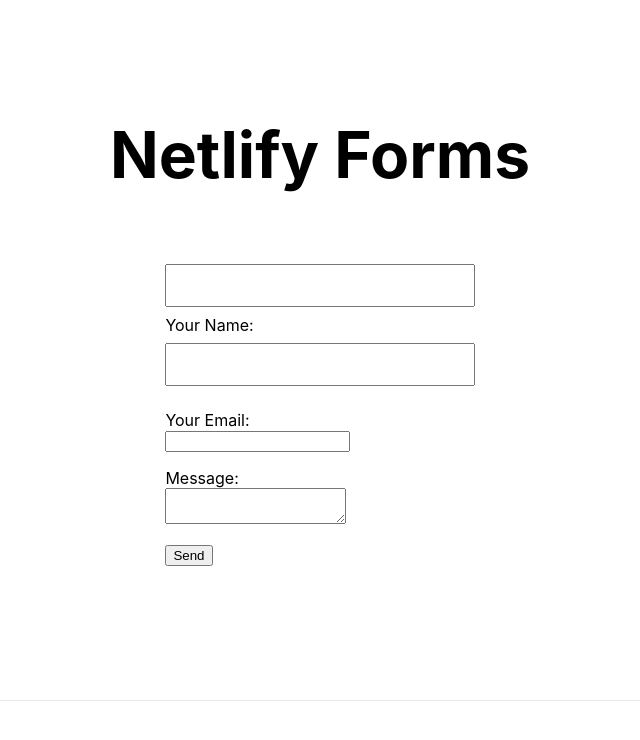
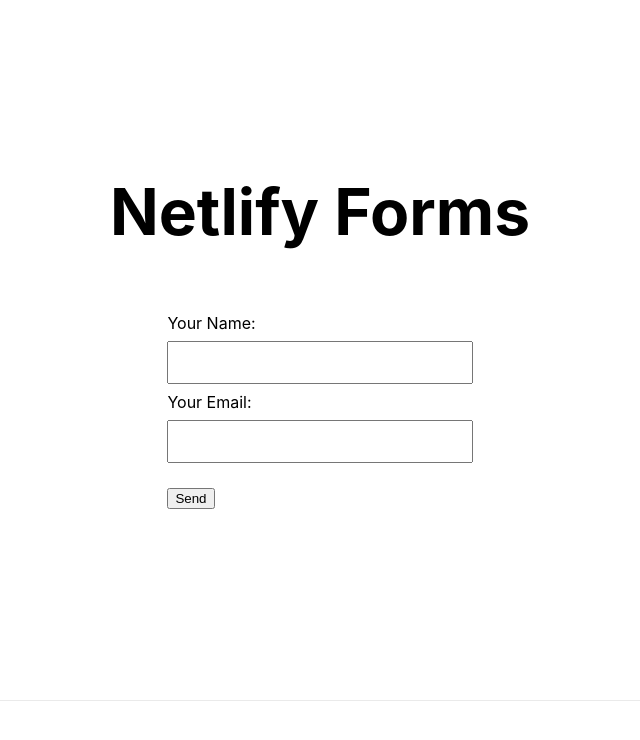
Before and after one commit to tmamedbekov/netlify-forms-nextjs, a Next.js app: page /form in a window 1280 px wide. Shown: the top 740 px of the page, without its empty margins (320-960 px from the left). Built offline with nearby package versions, Linux system fonts and the light colour scheme.

Commit message:
fix the form

```diff
--- a/components/ContactForm.js
+++ b/components/ContactForm.js
@@ -3,23 +3,12 @@
         <form name="contact" action="/thanks" method="POST" data-netlify="true">
             <input type="hidden" name="form-name" value="contact" />
             <p>
-                <input type="text" name="firstname" id="firstname" />
-                <label htmlFor="yourname">
-                    Your Name:
-          </label> <br />
-                <input type="text" name="name" id="yourname" />
-            </p>
-            <p>
-                <label htmlFor="youremail">
-                    Your Email:
-          </label> <br />
-                <input type="email" name="email" id="youremail" />
-            </p>
-            <p>
-                <label htmlFor="yourmessage">
-                    Message:
-          </label> <br />
-                <textarea name="message" id="yourmessage"></textarea>
+                <label htmlFor="yourname">Your Name:</label>
+                <br />
+                <input type="text" name="name" id="name" />
+                <label htmlFor="youremail">Your Email:</label>
+                <br />
+                <input type="text" name="email" id="email" />
             </p>
             <p>
                 <button type="submit">Send</button>
```
